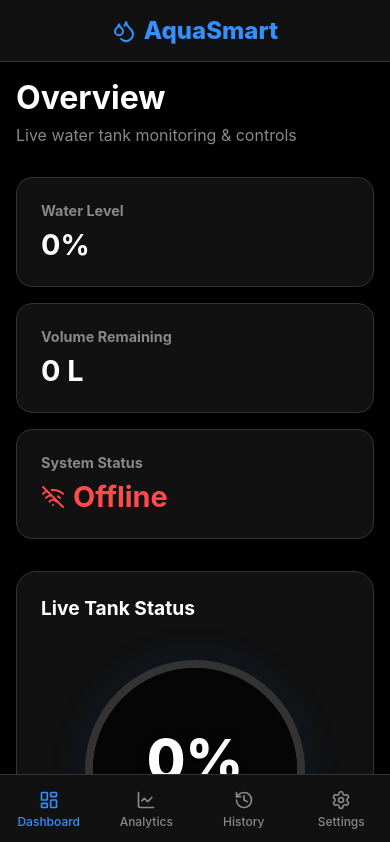
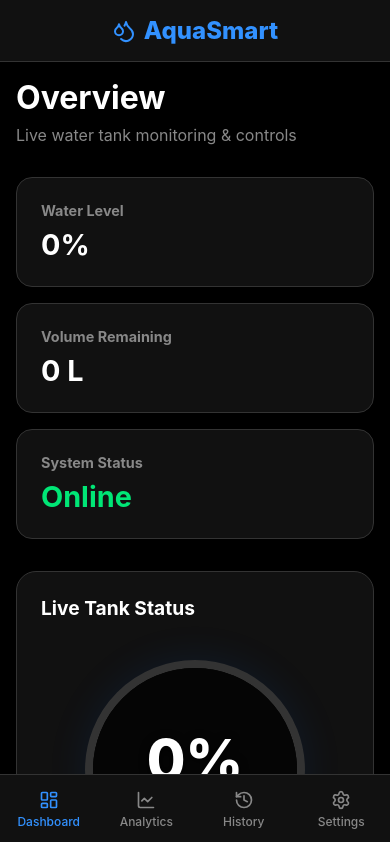
Before and after one commit to nandishpatil16/AquaSmart-Web, a React (Vite) app: page / in a window 390 px wide. Shown: the top 842 px of the page. Built offline with nearby package versions, Linux system fonts and the light colour scheme; no server answers; the database is empty.

Commit message:
Fix mobile crash offline flash and auto mode sync

```diff
--- a/src/components/Dashboard.jsx
+++ b/src/components/Dashboard.jsx
@@ -1,6 +1,11 @@
 import React, { useState, useEffect, useRef } from 'react';
 import { Droplets, Power, Activity, ShieldAlert, CheckCircle2, TrendingUp, TrendingDown, Minus, WifiOff } from 'lucide-react';
 import { database, ref, onValue, set, isFirebaseConfigured } from '../firebase';
+
+// Global state to persist online status across page navigations
+let globalLastUpdate = Date.now();
+let globalSystemOnline = true;
+let isFirstLoad = true;
 
 export default function Dashboard() {
   const [levelPct, setLevelPct] = useState(0);
@@ -10,8 +15,8 @@ export default function Dashboard() {
   const [trend, setTrend] = useState('Stable');
 
   // Systematic States
-  const [lastUpdate, setLastUpdate] = useState(0); // Start at 0 so it's initially offline
-  const [systemOnline, setSystemOnline] = useState(false);
+  const [lastUpdate, setLastUpdate] = useState(globalLastUpdate);
+  const [systemOnline, setSystemOnline] = useState(globalSystemOnline);
   const [alerts, setAlerts] = useState([
     { id: 1, type: 'success', title: 'System Initialized', message: 'Dashboard is ready.', time: new Date().toLocaleTimeString() }
   ]);
@@ -22,9 +27,13 @@ export default function Dashboard() {
   const addAlert = (type, title, message) => {
     setAlerts(prev => [{ id: Date.now(), type, title, message, time: new Date().toLocaleTimeString() }, ...prev].slice(0, 5));
 
-    // Trigger mobile/desktop push notification
-    if (Notification.permission === 'granted') {
-      new Notification(title, { body: message, icon: '/favicon.svg' });
+    // Trigger mobile/desktop push notification (wrapped in try-catch to prevent mobile Safari/Chrome crash!)
+    try {
+      if ('Notification' in window && Notification.permission === 'granted') {
+        new Notification(title, { body: message, icon: '/favicon.svg' });
+      }
+    } catch (e) {
+      console.warn("Mobile notifications blocked or unsupported in this context", e);
     }
   };
 
@@ -38,15 +47,17 @@ export default function Dashboard() {
   // Check System Online Status
   useEffect(() => {
     const checker = setInterval(() => {
-      const isOnline = (Date.now() - lastUpdate) < 15000; // 15 seconds without update = offline
+      const isOnline = (Date.now() - globalLastUpdate) < 15000; // 15 seconds without update = offline
       if (systemOnline !== isOnline) {
         setSystemOnline(isOnline);
-        if (!isOnline) addAlert('danger', 'System Offline', 'Lost connection to ESP32 sensor node.');
-        else addAlert('success', 'System Online', 'Connection to ESP32 restored.');
+        globalSystemOnline = isOnline;
+        if (!isOnline && !isFirstLoad) addAlert('danger', 'System Offline', 'Lost connection to ESP32 sensor node.');
+        else if (isOnline && !isFirstLoad) addAlert('success', 'System Online', 'Connection to ESP32 restored.');
       }
+      isFirstLoad = false;
     }, 2000);
     return () => clearInterval(checker);
-  }, [lastUpdate, systemOnline]);
+  }, [systemOnline]);
 
   // Determine trend based on previous level
   useEffect(() => {
@@ -89,7 +100,9 @@ export default function Dashboard() {
           // We must check if the heartbeat changed to know it's alive.
           if (data.heartbeat && data.heartbeat !== prevHeartbeatRef.current) {
             prevHeartbeatRef.current = data.heartbeat;
-            setLastUpdate(Date.now()); // Set current web time!
+            const now = Date.now();
+            setLastUpdate(now);
+            globalLastUpdate = now;
           }
         }
       });
@@ -140,6 +153,14 @@ export default function Dashboard() {
     setMotorMode(mode);
     if (isFirebaseConfigured) {
       set(ref(database, 'tank_status/motor_mode'), mode);
+
+      // Fix for Auto Mode Sync: When switching to Auto, force Firebase to read 'OFF'
+      // If the water level is actually <= 20, Node 2 will immediately turn it back ON.
+      // This prevents the dashboard from showing 'RUNNING' when Node 2 is actually off.
+      if (mode === 'auto') {
+        setMotorOn(false);
+        set(ref(database, 'tank_status/motor_state'), false);
+      }
     }
   };
 
```
